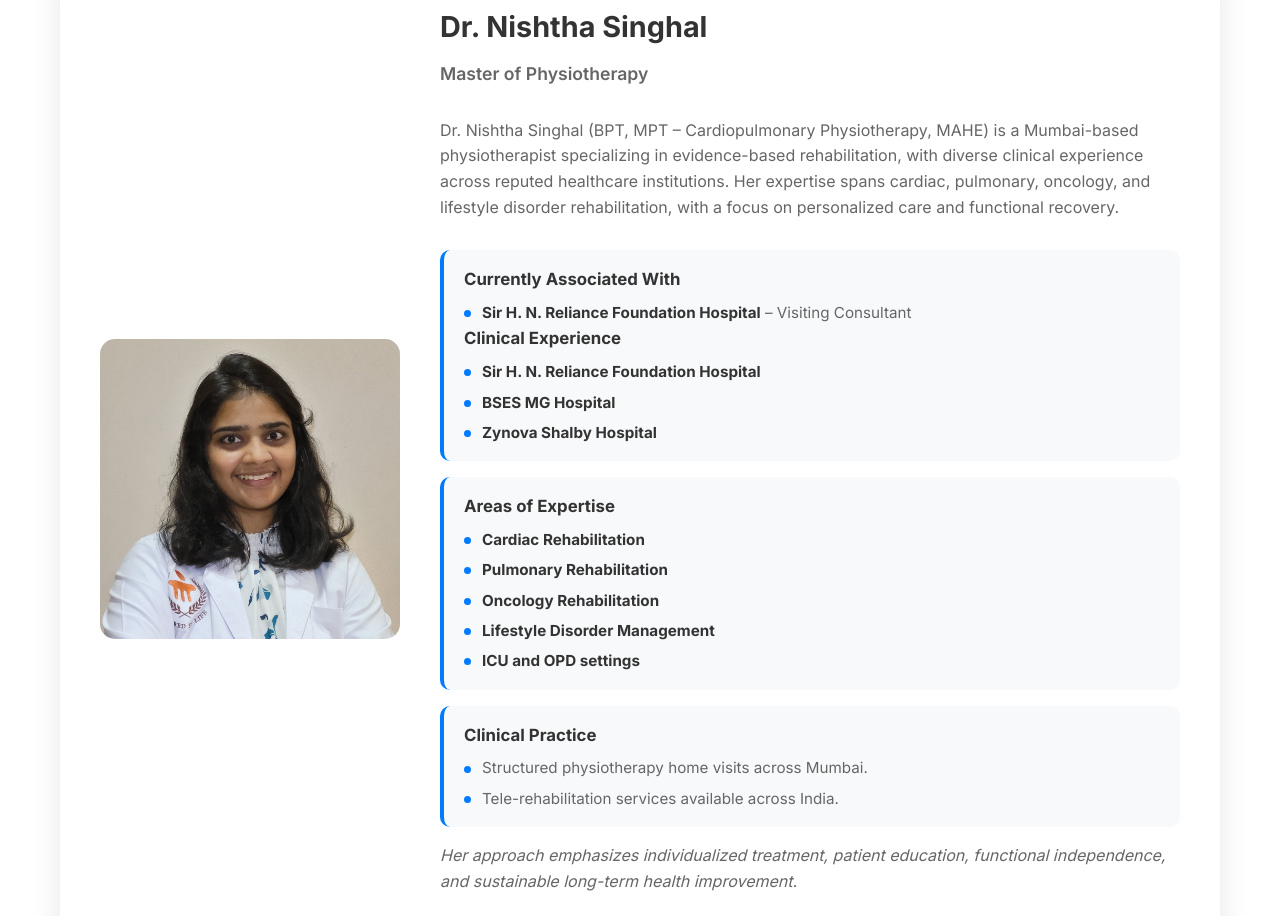
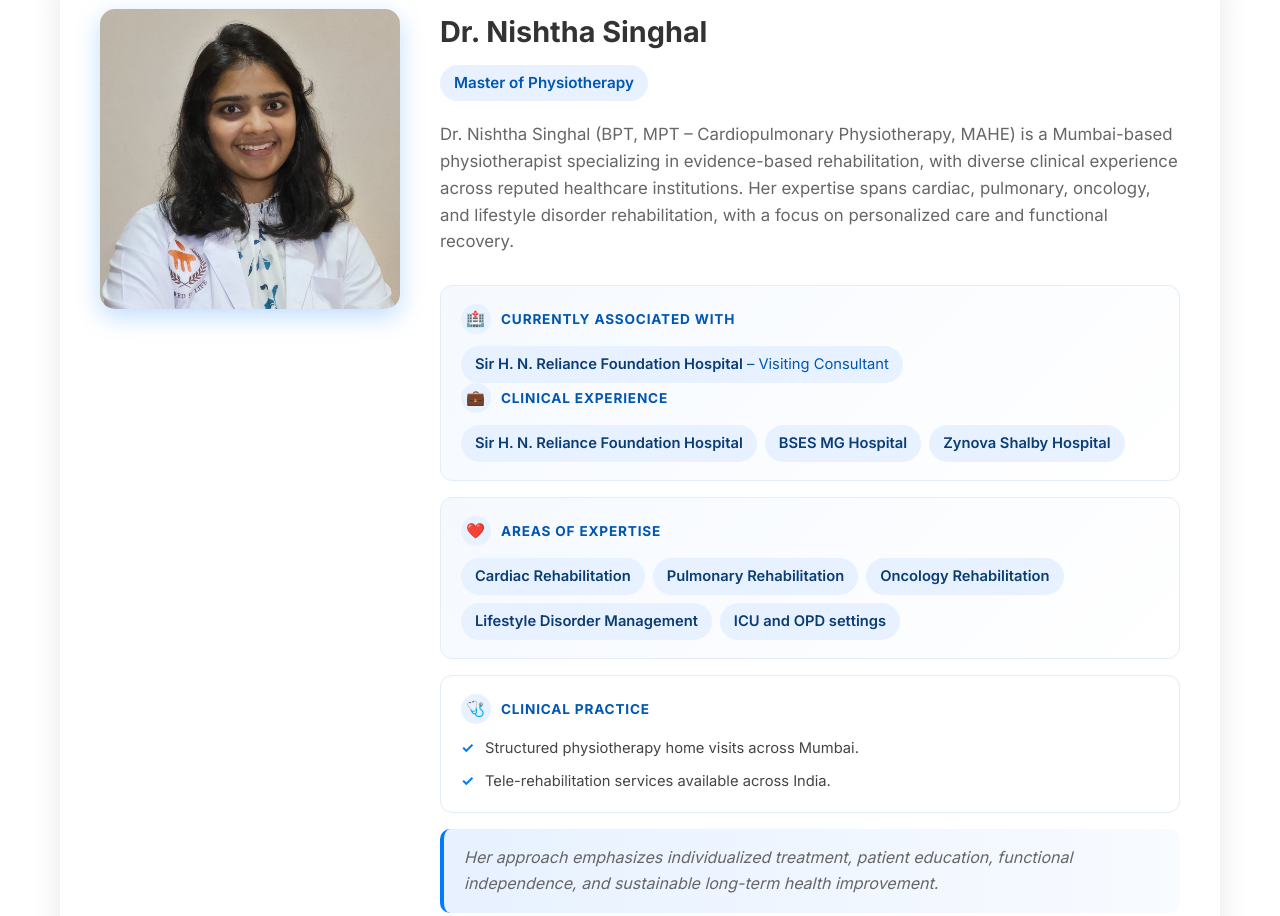
Before and after one commit to MedEasePhysiotherapy/MedEasePhysiotherapy.github.io, a website: page index.html in a window 1280 px wide. Shown: the part 2780-3696 px from the top of the page. Drawn offline with Linux system fonts and the light colour scheme.

Commit message:
Enhance therapist bio section with improved styles and structured layout; add icons for better visual representation

```diff
--- a/css/style.css
+++ b/css/style.css
@@ -384,11 +384,17 @@ img {
     display: grid;
     grid-template-columns: 300px 1fr;
     gap: 40px;
-    align-items: center;
+    align-items: start;
     background: white;
-    border-radius: 15px;
+    border-radius: 20px;
     padding: 40px;
     box-shadow: 0 10px 30px rgba(0,0,0,0.1);
+    border-top: 5px solid #007bff;
+    transition: box-shadow 0.3s ease;
+}
+
+.therapist-card:hover {
+    box-shadow: 0 16px 40px rgba(0,123,255,0.15);
 }
 
 .therapist-image {
@@ -396,6 +402,7 @@ img {
     height: 300px;
     object-fit: cover;
     border-radius: 15px;
+    box-shadow: 0 8px 24px rgba(0,123,255,0.25);
 }
 
 .therapist-content h3 {
@@ -418,64 +425,130 @@ img {
 }
 
 /* Therapist Bio (structured profile on home page) */
+.therapist-content .therapist-title {
+    display: inline-block;
+    background: #e7f1ff;
+    color: #0056b3;
+    padding: 6px 14px;
+    border-radius: 999px;
+    font-size: 0.95rem;
+    margin-bottom: 20px;
+}
+
 .therapist-bio {
-    color: #666;
-    line-height: 1.6;
+    color: #444;
+    line-height: 1.7;
+    text-align: left;
 }
 
 .therapist-bio-intro {
+    font-size: 1.05rem;
+    color: #444;
     margin-bottom: 24px;
 }
 
 .therapist-bio-block {
-    background: #f8f9fa;
-    border-left: 4px solid #007bff;
-    border-radius: 10px;
-    padding: 16px 20px;
+    background: #fff;
+    border: 1px solid #e3ecf7;
+    border-radius: 12px;
+    padding: 18px 20px;
     margin-bottom: 16px;
+    transition: transform 0.2s ease, box-shadow 0.2s ease;
+}
+
+.therapist-bio-block:hover {
+    transform: translateY(-2px);
+    box-shadow: 0 6px 16px rgba(0,0,0,0.06);
+}
+
+.therapist-bio-block.bio-block--wide {
+    background: linear-gradient(135deg, #f5f9ff 0%, #ffffff 100%);
 }
 
 .therapist-bio-block h4 {
-    font-size: 1.05rem;
-    color: #333;
-    margin-bottom: 8px;
+    display: flex;
+    align-items: center;
+    gap: 10px;
+    font-size: 0.85rem;
+    text-transform: uppercase;
+    letter-spacing: 0.06em;
+    color: #0056b3;
+    margin: 0 0 12px;
+}
+
+.bio-icon {
+    display: inline-flex;
+    align-items: center;
+    justify-content: center;
+    width: 30px;
+    height: 30px;
+    border-radius: 50%;
+    background: #e7f1ff;
+    font-size: 0.95rem;
+    text-transform: none;
+    flex-shrink: 0;
 }
 
 .therapist-bio-block ul {
     list-style: none;
     padding: 0;
     margin: 0;
+    display: flex;
+    flex-wrap: wrap;
+    gap: 8px;
 }
 
 .therapist-bio-block li {
-    position: relative;
-    padding-left: 18px;
-    margin-bottom: 6px;
-    font-size: 0.95rem;
+    margin: 0;
+    font-size: 0.92rem;
 }
 
-.therapist-bio-block li:last-child {
+/* Chips for hospitals / expertise */
+.therapist-bio-block ul:has(strong) li {
+    background: #e7f1ff;
+    color: #0056b3;
+    padding: 6px 14px;
+    border-radius: 999px;
+}
+
+.therapist-bio-block strong {
+    color: #0b3d75;
+    font-weight: 600;
+}
+
+/* Clinical Practice: checkmark list instead of chips */
+.therapist-bio-block ul:not(:has(strong)) {
+    display: block;
+}
+
+.therapist-bio-block ul:not(:has(strong)) li {
+    position: relative;
+    padding-left: 24px;
+    margin-bottom: 8px;
+}
+
+.therapist-bio-block ul:not(:has(strong)) li:last-child {
     margin-bottom: 0;
 }
 
-.therapist-bio-block li::before {
-    content: "";
+.therapist-bio-block ul:not(:has(strong)) li::before {
+    content: "✓";
     position: absolute;
     left: 0;
-    top: 0.6em;
-    width: 7px;
-    height: 7px;
-    border-radius: 50%;
-    background: #007bff;
-}
-
-.therapist-bio-block strong {
-    color: #333;
+    top: 0;
+    color: #007bff;
+    font-weight: 700;
 }
 
 .therapist-bio-closing {
+    position: relative;
     font-style: italic;
-    margin-bottom: 0;
+    color: #0b3d75;
+    background: linear-gradient(90deg, #e7f1ff 0%, #f8fbff 100%);
+    border-left: 4px solid #007bff;
+    border-radius: 10px;
+    padding: 16px 20px;
+    margin: 8px 0 0;
 }
 
 /* About Section */
@@ -973,6 +1046,18 @@ img {
     .visit-map iframe {
         min-height: 260px;
     }
+
+    .therapist-card {
+        padding: 24px;
+    }
+
+    .therapist-bio {
+        text-align: left;
+    }
+
+    .therapist-bio-block {
+        padding: 16px;
+    }
 }
 
 /* Service Detail Pages */
--- a/index.html
+++ b/index.html
@@ -132,12 +132,12 @@
                     <div class="therapist-bio">
                         <p class="therapist-bio-intro">Dr. Nishtha Singhal (BPT, MPT – Cardiopulmonary Physiotherapy, MAHE) is a Mumbai-based physiotherapist specializing in evidence-based rehabilitation, with diverse clinical experience across reputed healthcare institutions. Her expertise spans cardiac, pulmonary, oncology, and lifestyle disorder rehabilitation, with a focus on personalized care and functional recovery.</p>
 
-                        <div class="therapist-bio-block">
-                            <h4>Currently Associated With</h4>
+                        <div class="therapist-bio-block bio-block--wide">
+                            <h4><span class="bio-icon">🏥</span>Currently Associated With</h4>
                             <ul>
                                 <li><strong>Sir H. N. Reliance Foundation Hospital</strong> – Visiting Consultant</li>
                             </ul>
-                            <h4>Clinical Experience</h4>
+                            <h4><span class="bio-icon">💼</span>Clinical Experience</h4>
                             <ul>
                                 <li><strong>Sir H. N. Reliance Foundation Hospital</strong></li>
                                 <li><strong>BSES MG Hospital</strong></li>
@@ -145,8 +145,8 @@
                             </ul>
                         </div>
 
-                        <div class="therapist-bio-block">
-                            <h4>Areas of Expertise</h4>
+                        <div class="therapist-bio-block bio-block--wide">
+                            <h4><span class="bio-icon">❤️</span>Areas of Expertise</h4>
                             <ul>
                                 <li><strong>Cardiac Rehabilitation</strong></li>
                                 <li><strong>Pulmonary Rehabilitation</strong></li>
@@ -157,7 +157,7 @@
                         </div>
 
                         <div class="therapist-bio-block">
-                            <h4>Clinical Practice</h4>
+                            <h4><span class="bio-icon">🩺</span>Clinical Practice</h4>
                             <ul>
                                 <li>Structured physiotherapy home visits across Mumbai.</li>
                                 <li>Tele-rehabilitation services available across India.</li>
```
